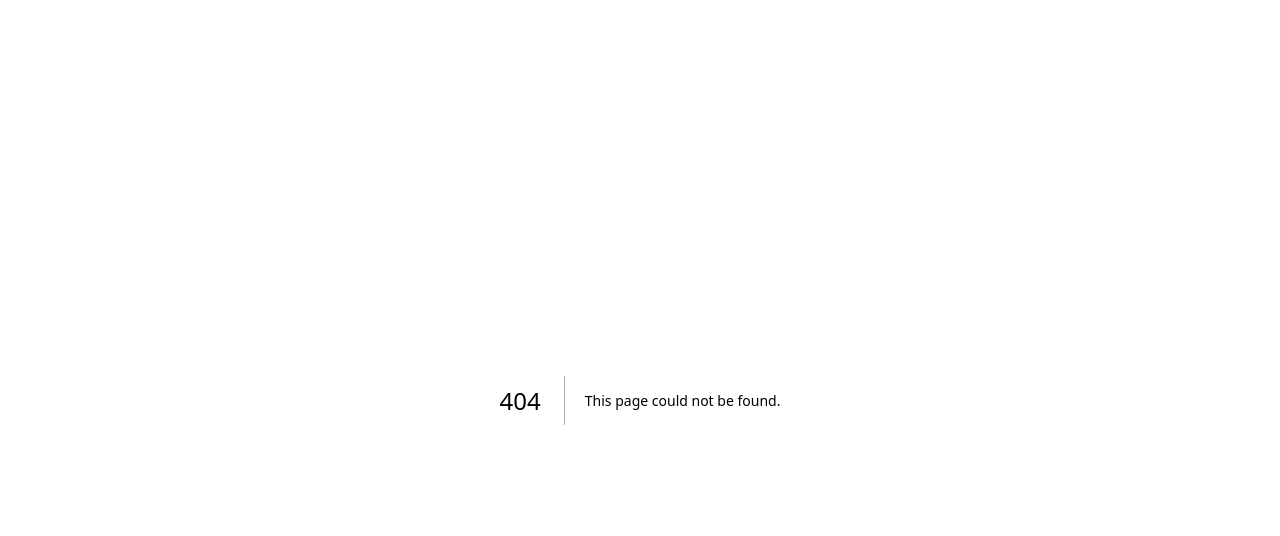
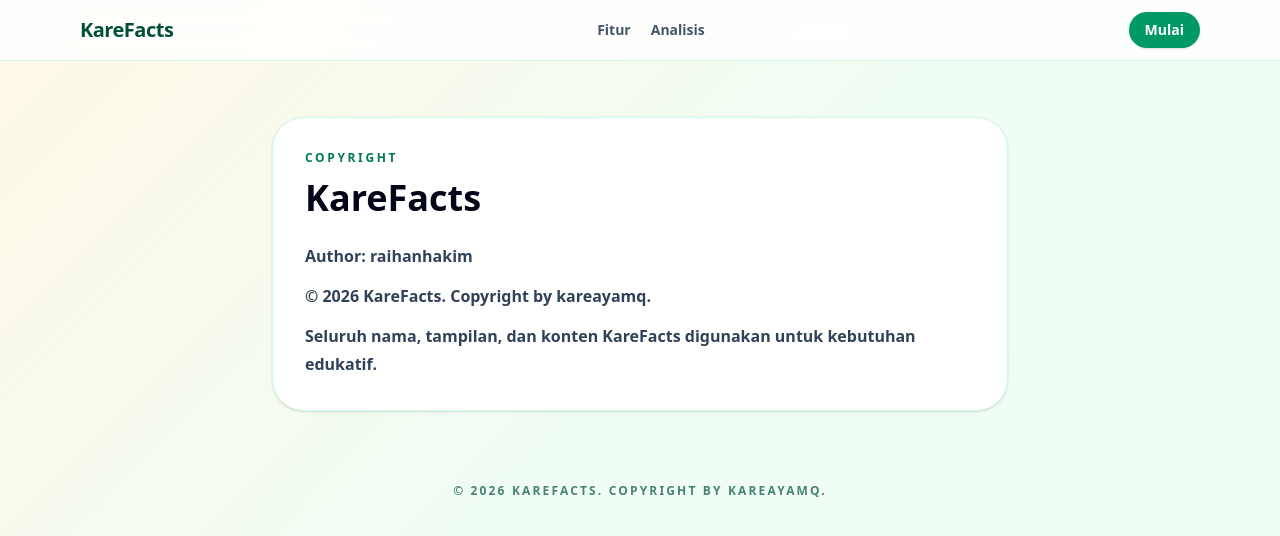
Before and after one commit to raihanhakim/karefacts, a Next.js app: page /copyright in a window 1280 px wide. Before the commit this address had no page. Shown: the top 536 px of the page. Built offline with nearby package versions, Linux system fonts and the light colour scheme.

Commit message:
Add copyright page

```diff
--- /dev/null
+++ b/app/copyright/page.tsx
@@ -0,0 +1,22 @@
+import Footer from "@/components/Footer";
+import Header from "@/components/Header";
+
+export default function CopyrightPage() {
+  return (
+    <main className="min-h-screen">
+      <Header />
+      <section className="mx-auto max-w-3xl px-4 py-14">
+        <div className="rounded-[2rem] border border-emerald-100 bg-white p-6 shadow-sm sm:p-8">
+          <p className="text-xs font-black uppercase tracking-[0.22em] text-emerald-700">Copyright</p>
+          <h1 className="mt-3 text-3xl font-black text-slate-950 sm:text-4xl">KareFacts</h1>
+          <div className="mt-6 space-y-3 text-base font-semibold leading-7 text-slate-700">
+            <p>Author: raihanhakim</p>
+            <p>&copy; 2026 KareFacts. Copyright by kareayamq.</p>
+            <p>Seluruh nama, tampilan, dan konten KareFacts digunakan untuk kebutuhan edukatif.</p>
+          </div>
+        </div>
+      </section>
+      <Footer />
+    </main>
+  );
+}
--- a/components/Footer.tsx
+++ b/components/Footer.tsx
@@ -1,7 +1,9 @@
+import Link from "next/link";
+
 export default function Footer() {
   return (
     <footer className="mx-auto max-w-6xl px-4 pb-8 pt-4 text-center text-xs font-bold uppercase tracking-[0.18em] text-emerald-900/70">
-      <p>&copy; 2026 KareFacts. Copyright by kareayamq.</p>
+      <Link href="/copyright" className="underline-offset-4 hover:underline">&copy; 2026 KareFacts. Copyright by kareayamq.</Link>
     </footer>
   );
 }
```
